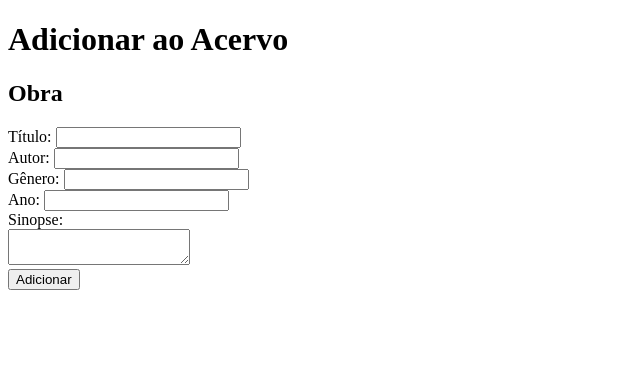
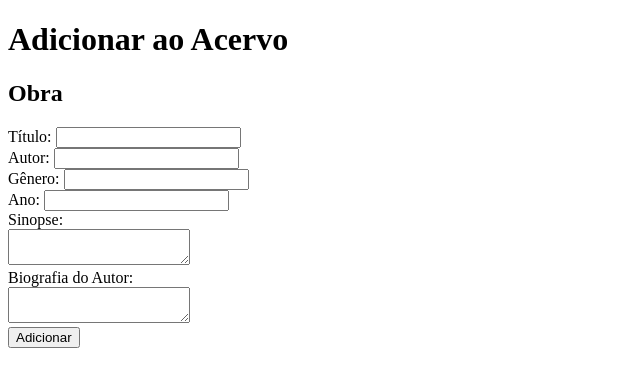
Before and after one commit to juliapongf/ProjetoWebDev, a Django app: page /biblioteca/gerenciar in a window 1280 px wide. Shown: the top 387 px of the page, without its empty margins (0-640 px from the left). Run offline with Django 5.2, Linux system fonts and the light colour scheme; some libraries are stand-ins or nearby versions.

Commit message:
Modificando a função criar_livro para que também crie autores

```diff
--- a/ProjetoWebDev/Biblioteca/templates/Biblioteca/gerenciamento.html
+++ b/ProjetoWebDev/Biblioteca/templates/Biblioteca/gerenciamento.html
@@ -26,6 +26,7 @@
                 Gênero:  <input type="text"              name="genero">              <br>
                 Ano:     <input type="text"              name="ano">                 <br>
                 Sinopse: <br> <textarea maxlength="1024" name="sinopse"> </textarea> <br>
+                Biografia do Autor: <br> <textarea maxlength="1024" name="biografia"> </textarea> <br>
 
                 <input type="submit" value="Adicionar">
             </form>
--- a/ProjetoWebDev/Biblioteca/views.py
+++ b/ProjetoWebDev/Biblioteca/views.py
@@ -18,11 +18,15 @@ def criar_livro(request):
         genero = request.POST.get("genero")
         sinopse = request.POST.get("sinopse")
         ano = request.POST.get("ano")
+        biografia = request.POST.get("biografia")
 
         livro = Livro(titulo=titulo, genero=genero, sinopse=sinopse, ano_de_publicacao=ano, exemplares_disponiveis=0)
         livro.save()
+        autor = Autor(nome=autor, biografia=biografia)
+        autor.save()
         livros = Livro.objects.all()
-        return render(request, "Biblioteca/divteste.html", {"livros": livros})
+        autores = Autor.objects.all()
+        return render(request, "Biblioteca/divteste.html", {"livros": livros, "autores": autores})
 
     return HttpResponse("NADA FOI CRIADO.")
 
```
Also changed, not shown: ProjetoWebDev/Biblioteca/templates/Biblioteca/divteste.html (+8 -0 lines), ProjetoWebDev/db.sqlite3.
